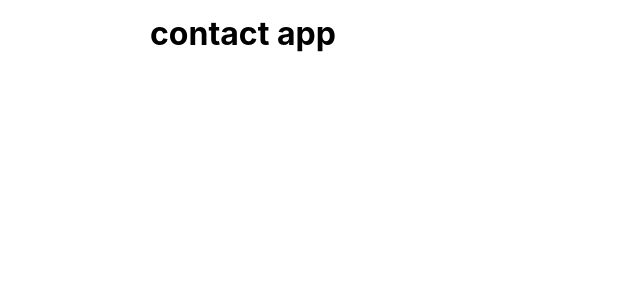
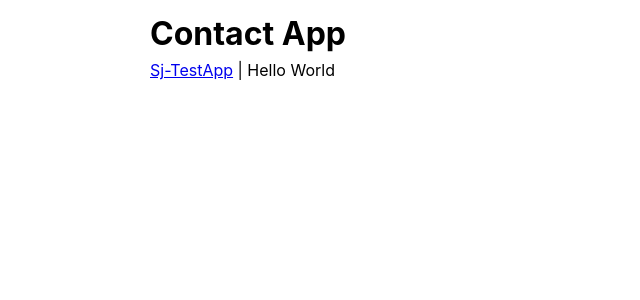
Before and after one commit to saeedjoulaei/Contact-App, a React (Vite) app: page / in a window 1280 px wide. Shown: the top 300 px of the page, without its empty margins (0-640 px from the left). Built offline with nearby package versions, Linux system fonts and the light colour scheme.

Commit message:
header component is created

```diff
--- a/src/App.jsx
+++ b/src/App.jsx
@@ -1,7 +1,9 @@
+import Header from "./components/Header";
+
 function App() {
   return (
     <>
-      <h1>contact app</h1>
+      <Header />
     </>
   );
 }
--- /dev/null
+++ b/src/components/Header.jsx
@@ -0,0 +1,12 @@
+function Header() {
+  return (
+    <div>
+      <h1>Contact App</h1>
+      <p>
+        <a href="https://www.google.com/">Sj-TestApp</a> | Hello World
+      </p>
+    </div>
+  );
+}
+
+export default Header;
```
